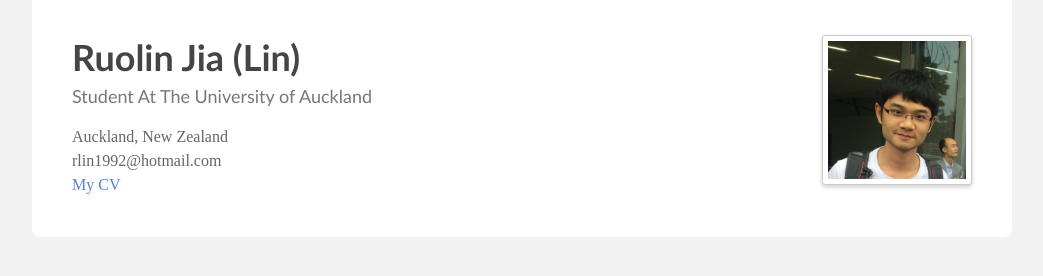
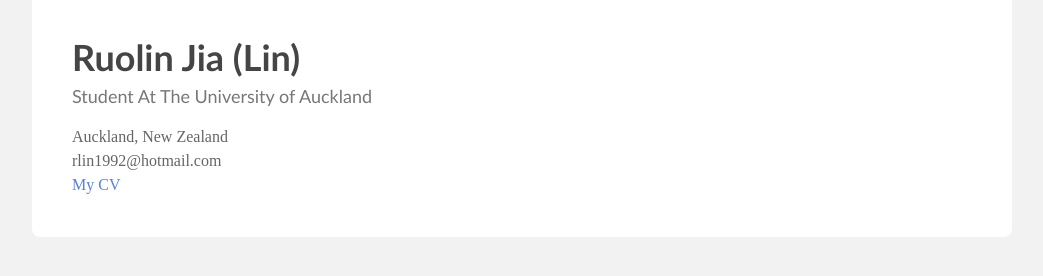
Before and after one commit to burnmg/burnmg.github.io, a plain HTML site: page index.html in a window 1280 px wide. Shown: the whole page, without its empty margins (18-1061 px from the left). Drawn offline with Linux system fonts and the light colour scheme; a web font is replaced by a local one.

Commit message:
Update index.html

```diff
--- a/index.html
+++ b/index.html
@@ -31,7 +31,7 @@
 			</div>
 
 			<div id="photo">
-				<img src="images/me.jpg" alt="Ruolin Jia (Lin) resume photo avatar" itemprop="image" style="width:138px;height:138px;">
+				<!--<img src="images/me.jpg" alt="Ruolin Jia (Lin) resume photo avatar" itemprop="image" style="width:138px;height:138px;"> -->
 			</div>
 		</header>
 
```
